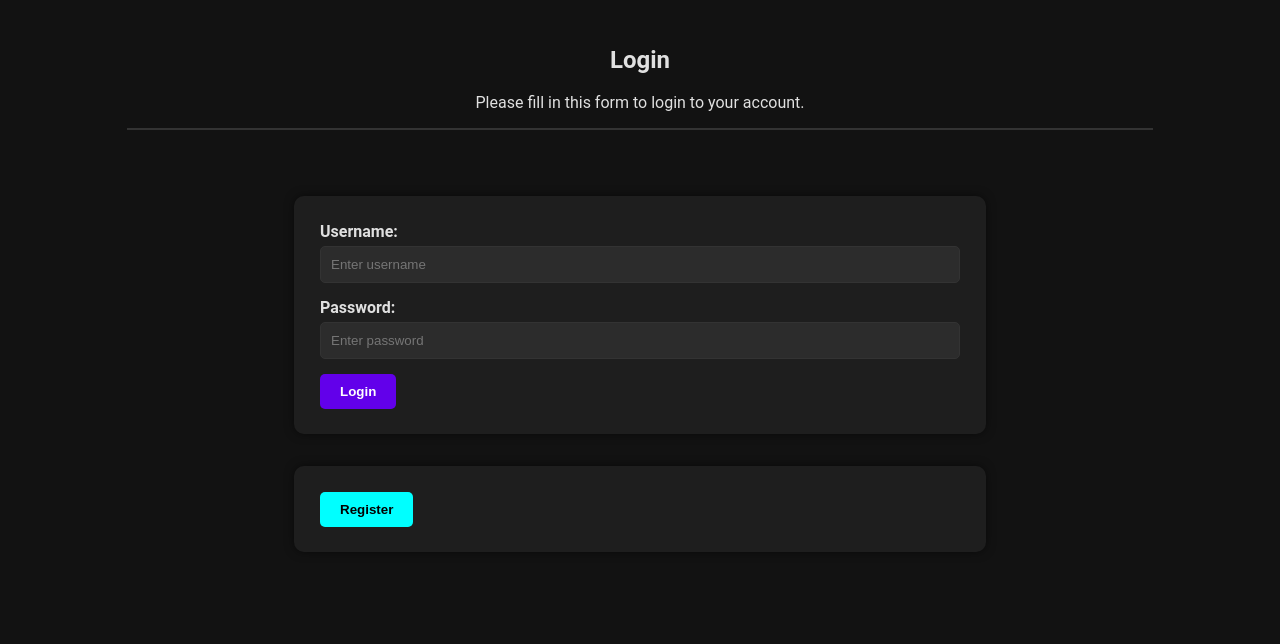
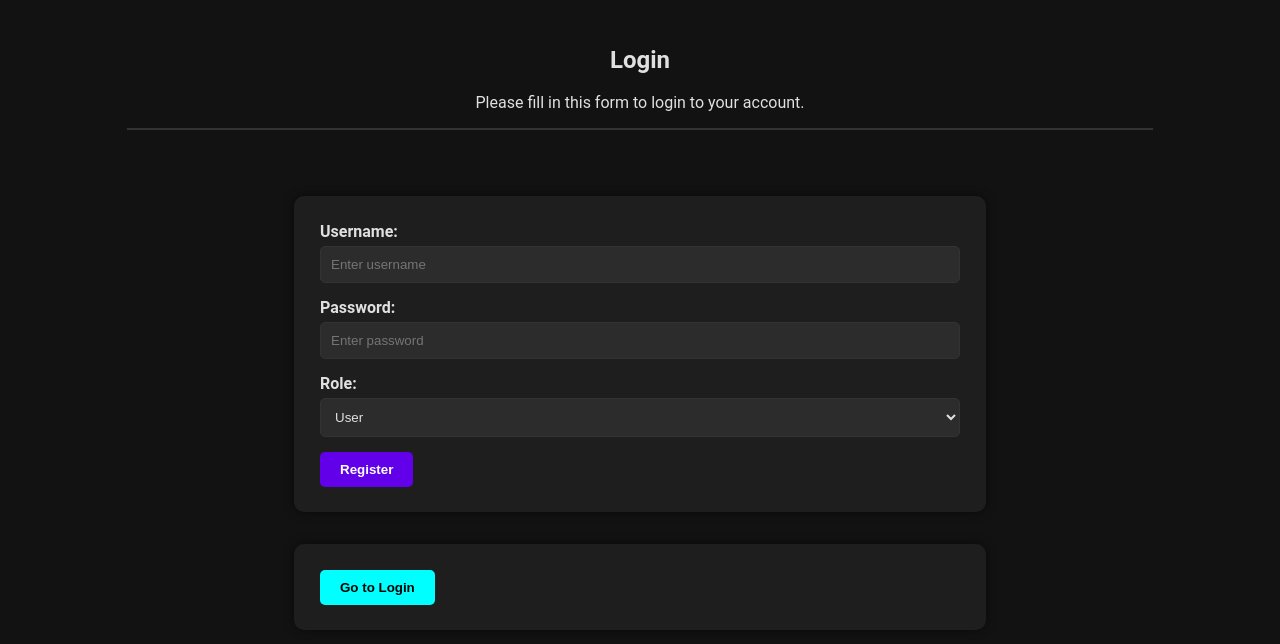
Before and after one commit to Sarpyildir/CS411Project2, a React (Create React App) app in the folder lhospital/: page /register in a window 1280 px wide. Shown: the top 644 px of the page. Built offline with nearby package versions, Linux system fonts and the light colour scheme.

Commit message:
Added react router and Register page

```diff
--- a/lhospital/package.json
+++ b/lhospital/package.json
@@ -8,6 +8,7 @@
     "@testing-library/user-event": "^13.5.0",
     "react": "^18.3.1",
     "react-dom": "^18.3.1",
+    "react-router-dom": "^6.28.0",
     "react-scripts": "5.0.1",
     "web-vitals": "^2.1.4"
   },
--- /dev/null
+++ b/lhospital/src/App.js
@@ -0,0 +1,21 @@
+import React from "react";
+import { Routes, Route } from "react-router-dom";
+import LoginPage from "./Pages/LoginPage";
+import RegisterPage from "./Pages/RegisterPage";
+
+function App() {
+	return (
+		<Routes>
+			<Route
+				path="/"
+				element={<LoginPage />}
+			/>
+			<Route
+				path="/register"
+				element={<RegisterPage />}
+			/>
+		</Routes>
+	);
+}
+
+export default App;
--- /dev/null
+++ b/lhospital/src/Pages/LoginPage.js
@@ -0,0 +1,146 @@
+import React, { useState } from "react";
+import { useNavigate } from "react-router-dom";
+
+const LoginPage = () => {
+	const styles = {
+		body: {
+			backgroundColor: "#121212",
+			margin: 0,
+			color: "#e0e0e0",
+			fontFamily: "'Roboto', sans-serif",
+			height: "100%",
+		},
+		container: {
+			width: "100%",
+			padding: "2% 0",
+			textAlign: "center",
+		},
+		form: {
+			width: "50%",
+			margin: "2.5% auto",
+			backgroundColor: "#1e1e1e",
+			padding: "2%",
+			borderRadius: "10px",
+			boxShadow: "0 0 10px rgba(0, 0, 0, 0.5)",
+		},
+		formGroup: {
+			marginBottom: "15px",
+		},
+		label: {
+			display: "block",
+			marginBottom: "5px",
+			fontWeight: "bold",
+		},
+		input: {
+			width: "100%",
+			padding: "10px",
+			border: "1px solid #333",
+			borderRadius: "5px",
+			backgroundColor: "#2c2c2c",
+			color: "#e0e0e0",
+			boxSizing: "border-box",
+		},
+		button: {
+			padding: "10px 20px",
+			border: "none",
+			borderRadius: "5px",
+			cursor: "pointer",
+			transition: "background-color 0.3s ease",
+		},
+		btnLogin: {
+			backgroundColor: "#6200ea",
+			fontWeight: "bold",
+			color: "white",
+		},
+		btnRegister: {
+			backgroundColor: "aqua",
+			color: "black",
+			fontWeight: "bold",
+		},
+	};
+
+	const navigate = useNavigate();
+
+	const [formData, setFormData] = useState({
+		username: "",
+		password: "",
+	});
+
+	const handleChange = (e) => {
+		const { name, value } = e.target;
+		setFormData({ ...formData, [name]: value });
+	};
+
+	const handleSubmit = async (e) => {
+		e.preventDefault();
+		console.log("formdata: ", formData);
+	};
+	const handleGoToRegister = () => {
+		navigate("/register");
+	};
+	return (
+		<div style={styles.body}>
+			<div style={styles.container}>
+				<h2>Login</h2>
+				<p>Please fill in this form to login to your account.</p>
+				<hr style={{ width: "80%", border: "1px solid #333" }} />
+			</div>
+			<form
+				style={styles.form}
+				onSubmit={handleSubmit}
+			>
+				<div style={styles.formGroup}>
+					<label
+						style={styles.label}
+						htmlFor="username"
+					>
+						Username:
+					</label>
+					<input
+						style={styles.input}
+						type="text"
+						id="username"
+						name="username"
+						placeholder="Enter username"
+						value={formData.username}
+						onChange={handleChange}
+					/>
+				</div>
+				<div style={styles.formGroup}>
+					<label
+						style={styles.label}
+						htmlFor="password"
+					>
+						Password:
+					</label>
+					<input
+						style={styles.input}
+						type="password"
+						id="password"
+						name="password"
+						placeholder="Enter password"
+						value={formData.password}
+						onChange={handleChange}
+					/>
+				</div>
+
+				<button
+					type="submit"
+					style={{ ...styles.button, ...styles.btnLogin }}
+				>
+					Login
+				</button>
+			</form>
+			<div style={styles.form}>
+				<button
+					style={{ ...styles.button, ...styles.btnRegister }}
+					onClick={handleGoToRegister}
+				>
+					Register
+				</button>
+			</div>
+		</div>
+	);
+};
+
+export default LoginPage;
--- a/lhospital/src/Pages/Login.js
+++ b/lhospital/src/Pages/RegisterPage.js
@@ -1,6 +1,6 @@
 import React, { useState } from "react";
-
-const LoginPage = () => {
+import { useNavigate } from "react-router-dom";
+const RegisterPage = () => {
 	const styles = {
 		body: {
 			backgroundColor: "#121212",
@@ -57,9 +57,11 @@ const LoginPage = () => {
 			fontWeight: "bold",
 		},
 	};
+	const navigate = useNavigate();
 	const [formData, setFormData] = useState({
 		username: "",
 		password: "",
+		role: "",
 	});
 
 	const handleChange = (e) => {
@@ -70,6 +72,9 @@ const LoginPage = () => {
 	const handleSubmit = async (e) => {
 		e.preventDefault();
 		console.log("formdata: ", formData);
+	};
+	const handleGoToLogin = () => {
+		navigate("/");
 	};
 	return (
 		<div style={styles.body}>
@@ -116,21 +121,42 @@ const LoginPage = () => {
 						onChange={handleChange}
 					/>
 				</div>
+				<div style={styles.formGroup}>
+					<label
+						style={styles.label}
+						htmlFor="role"
+					>
+						Role:
+					</label>
+					<select
+						style={styles.input}
+						id="role"
+						name="role"
+						value={formData.role}
+						onChange={handleChange}
+					>
+						<option value="user">User</option>
+						<option value="admin">Admin</option>
+					</select>
+				</div>
 
 				<button
 					type="submit"
 					style={{ ...styles.button, ...styles.btnLogin }}
 				>
-					Login
+					Register
 				</button>
 			</form>
 			<div style={styles.form}>
-				<button style={{ ...styles.button, ...styles.btnRegister }}>
-					Register
+				<button
+					style={{ ...styles.button, ...styles.btnRegister }}
+					onClick={handleGoToLogin}
+				>
+					Go to Login
 				</button>
 			</div>
 		</div>
 	);
 };
 
-export default LoginPage;
+export default RegisterPage;
--- a/lhospital/src/index.js
+++ b/lhospital/src/index.js
@@ -1,11 +1,12 @@
-import React from 'react';
-import ReactDOM from 'react-dom/client';
-import './index.css';
-import LoginPage from './Pages/Login';
+import React from "react";
+import ReactDOM from "react-dom/client";
+import { BrowserRouter } from "react-router-dom";
+import "./index.css";
+import App from "./App";
 
-const root = ReactDOM.createRoot(document.getElementById('root'));
+const root = ReactDOM.createRoot(document.getElementById("root"));
 root.render(
-  <React.StrictMode>
-    <LoginPage/>
-  </React.StrictMode>
+	<BrowserRouter>
+		<App />
+	</BrowserRouter>
 );
```
Also changed, not shown: 1 other file (tests, documents, lock files or other folders).
